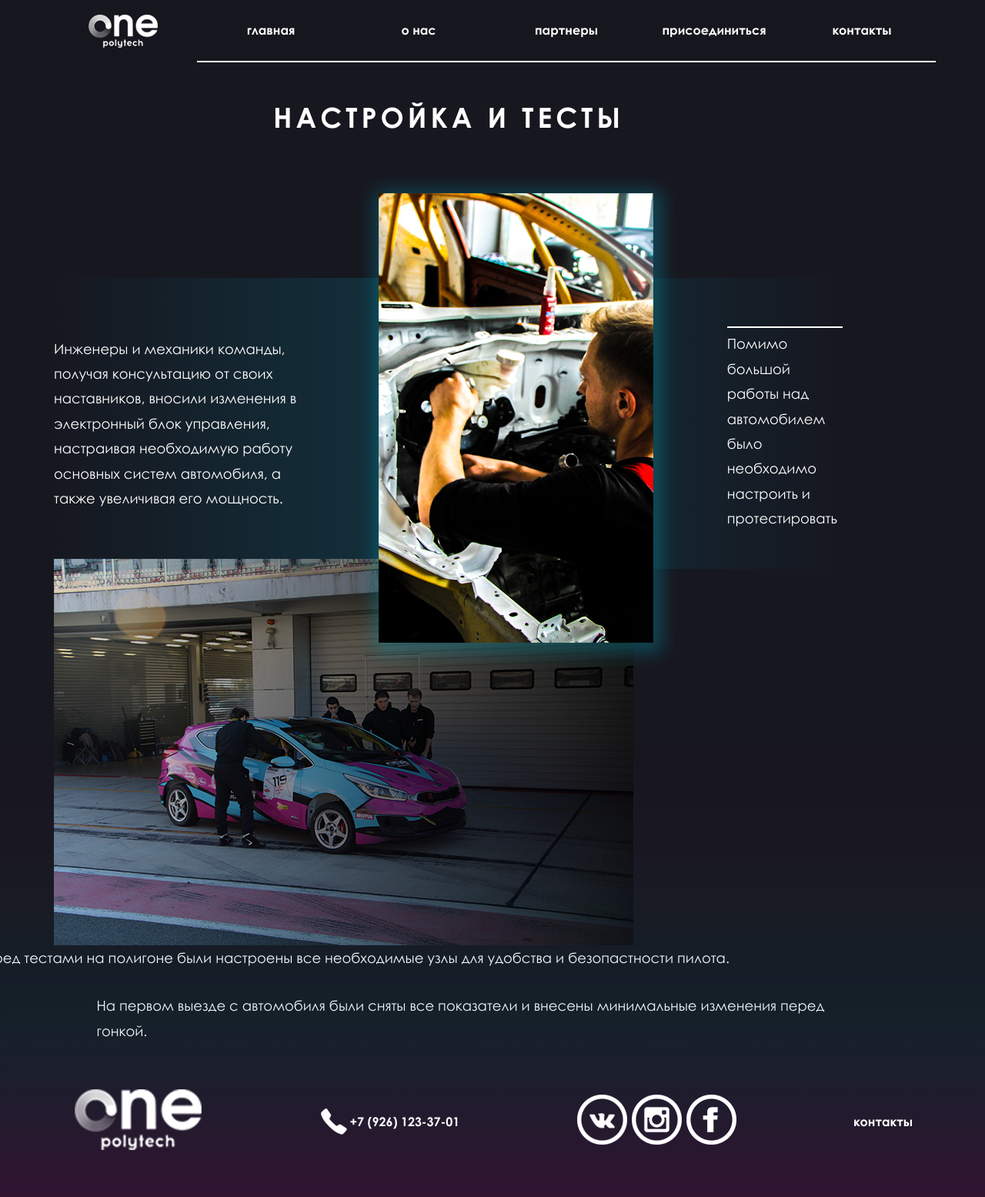
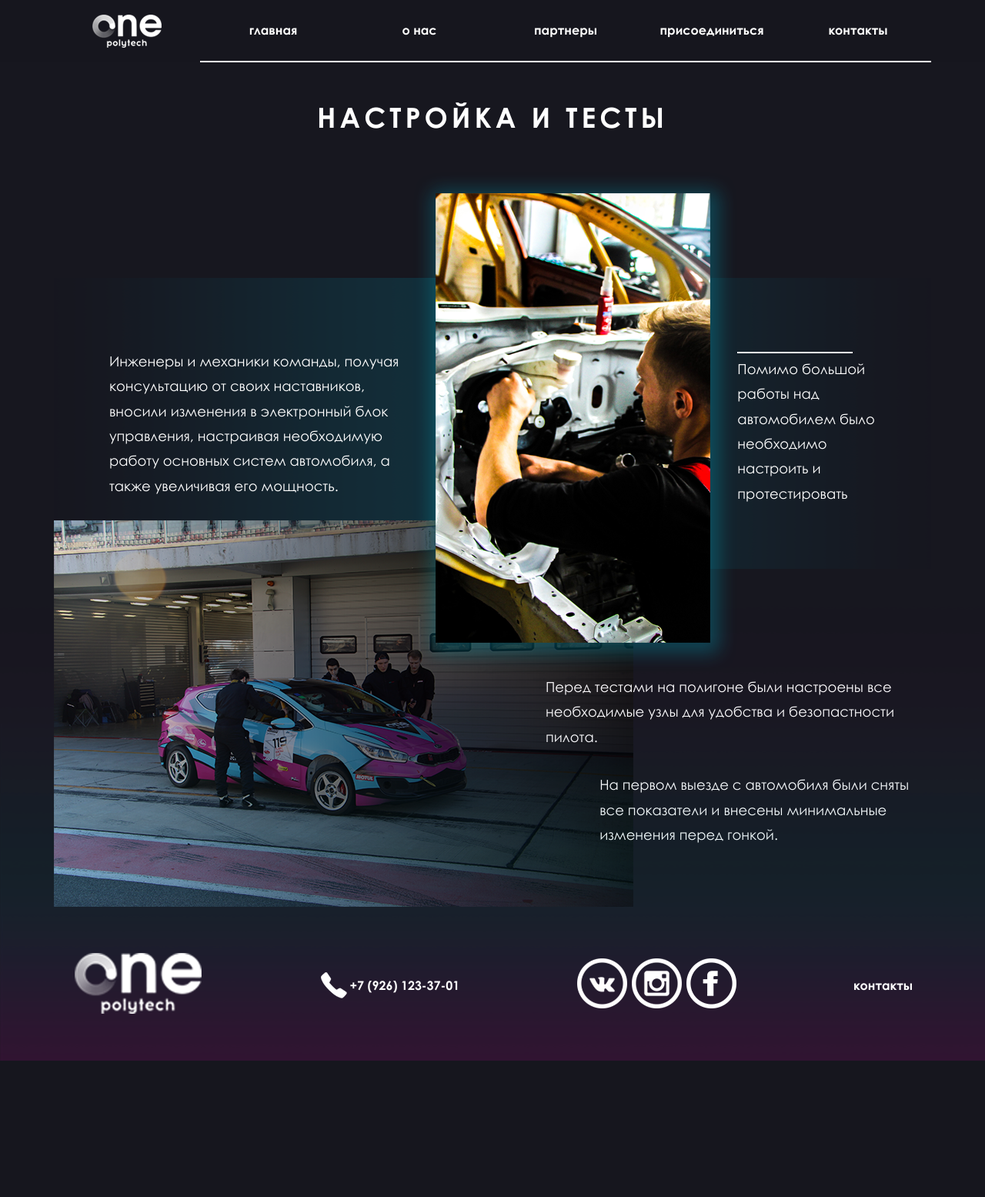
Before and after one commit to pavelsklyar/polytechone, a PHP site: page /about/tests/ in a window 1280 px wide. Shown: the whole page at 77% size. After the commit the page ends 1378 px from the top, so only its background shows below. Run offline with PHP 8.4, Linux system fonts and the light colour scheme.

Commit message:
Styles fix

```diff
--- a/public_html/css/main.css
+++ b/public_html/css/main.css
@@ -96,7 +96,7 @@ nav > ul {
     align-items: center;
     text-align: center;
     max-height: 80px;
-    max-width: 1170px;
+    max-width: 1140px;
     width: 90%;
 }
 nav ul li {
@@ -361,6 +361,9 @@ footer img {
 
 /* ----- PROSPECTS ----- */
 
+.content{
+    display: contents;
+}
 .prospects {
     background: url(../images/prospects/prospects.png) top left no-repeat scroll;
 }
@@ -652,6 +655,7 @@ html, head, body, .container{
     min-height: 100%;
     position: absolute;
     text-align: justify;
+    left: 0;
 }
 .social_bar{
     margin-top: 85px;
@@ -760,7 +764,7 @@ html, head, body, .container{
 .main-1{
     display: flex;
     background: url(../images/tests/Plashka.png) no-repeat center;
-    justify-content: space-between;
+    justify-content: center;
     align-items: center;
     flex-wrap: wrap;
 }
@@ -1455,7 +1459,7 @@ body{
 .p2Text1{
     background: url(../images/history/p2Text1BackImg.png) no-repeat;
 }
-.part2{
+.history .part2{
     display: flex;
     flex-direction: column;
     margin-top: 50px;
```
Also changed, not shown: 1 other file.
